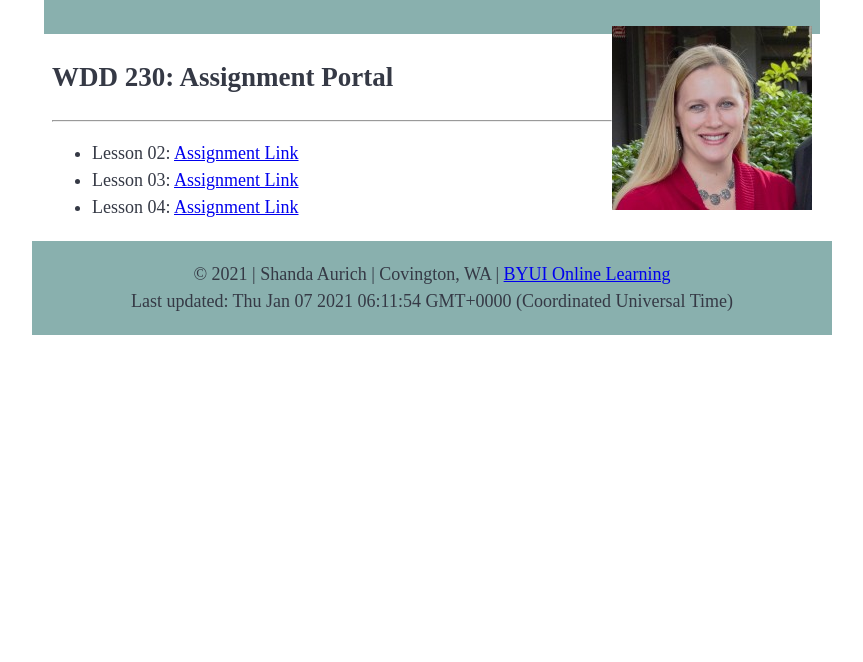
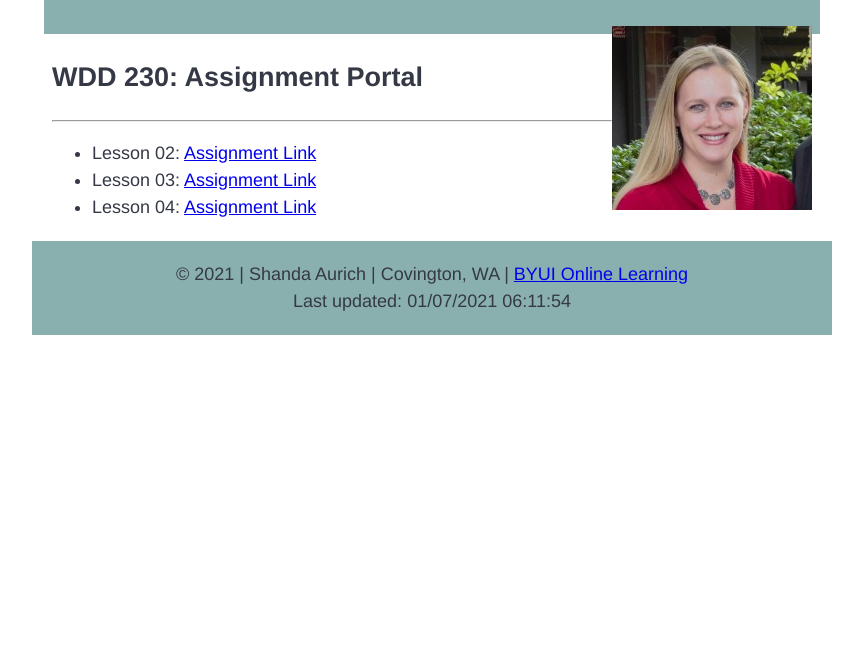
Before and after one commit to Shandarae1/shandarae1.github.io, a plain HTML site: page index.html in a window 1280 px wide. Shown: the part 138-800 px from the top of the page, without its empty margins (208-1071 px from the left). Drawn offline with Linux system fonts and the light colour scheme.

Commit message:
fixed js date

```diff
--- a/css/main.css
+++ b/css/main.css
@@ -1,5 +1,5 @@
 body {
-  font-style: helvetica;
+  font-family: helvetica, sans-serif;
   color: #353945;
   font-size: 18px;
   line-height: 1.5;
@@ -31,5 +31,4 @@ footer {
 
 img {
   float: right;
-
 }
--- a/script/javascript.js
+++ b/script/javascript.js
@@ -1,6 +1,6 @@
 const year = { year: "numeric" };
 
-let date = new Date(document.lastModified);
+const date = document.lastModified;
 
 document.getElementById("year").textContent = new Date().toLocaleDateString(
   "en-US",
```
